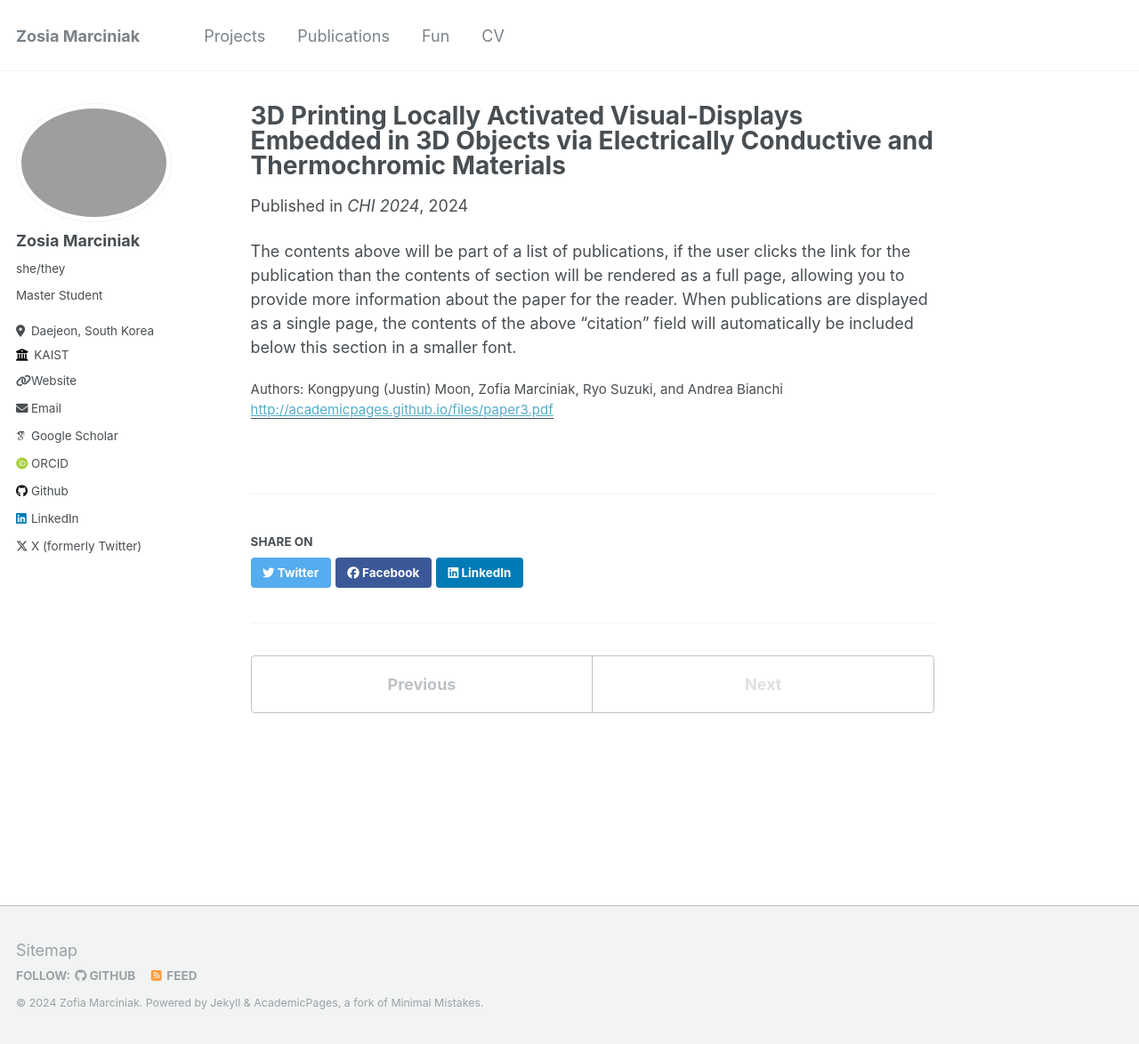
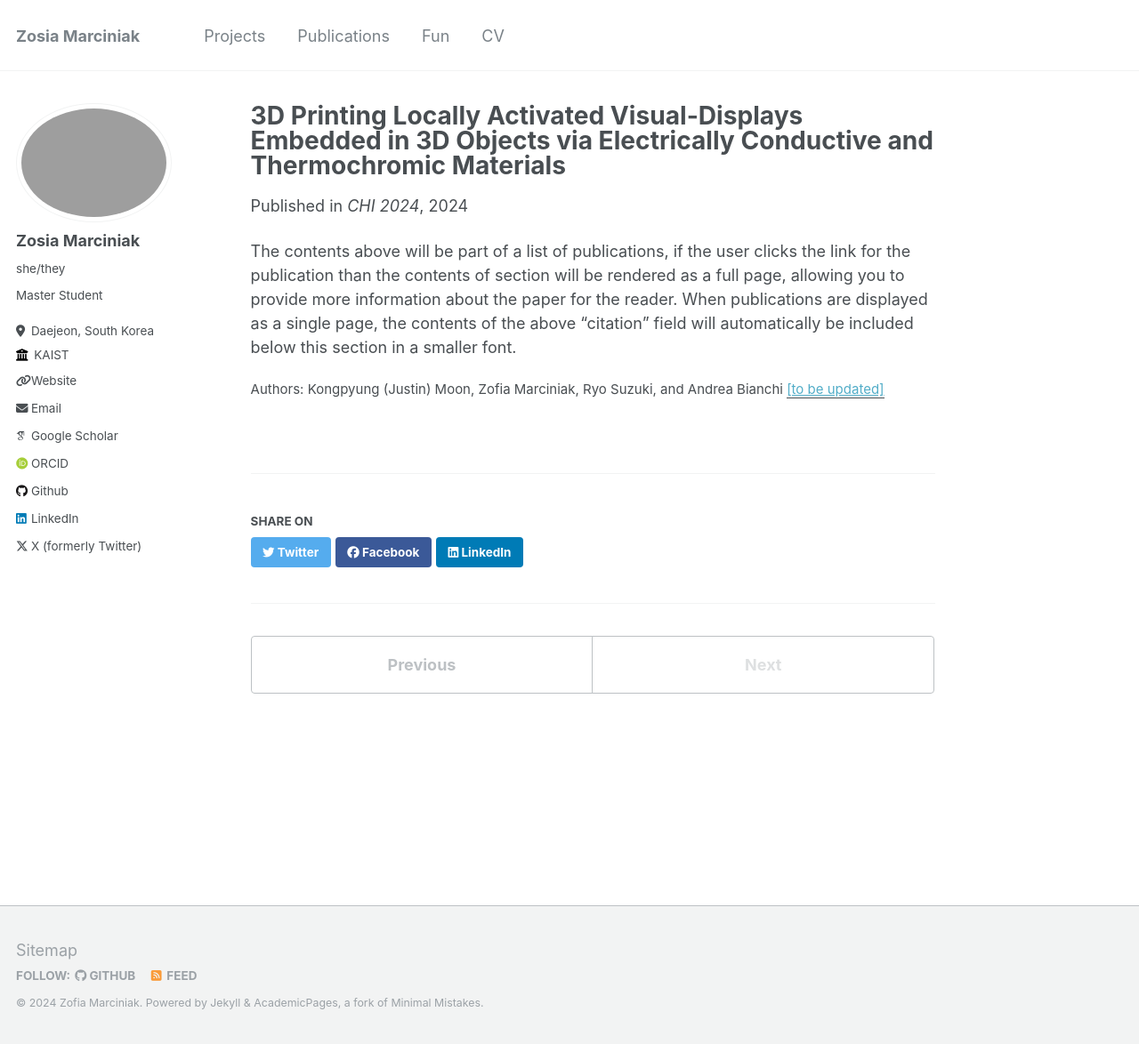
Before and after one commit to zosia-hci/zosia-hci.github.io, a Jekyll site: the page built from _publications/2024-thermopixels.md, in a window 1280 px wide and 1174 px high. Shown: the whole window at 89% size. Built offline with Jekyll 4.4.1, drawn with Linux system fonts in a browser that asks for light colours; some web fonts are replaced.

```diff
--- a/_publications/2024-thermopixels.md
+++ b/_publications/2024-thermopixels.md
@@ -5,7 +5,7 @@ permalink: /publication/2024-thermopixels
 excerpt: '3D printed displays promise to create unique visual interfaces for physical objects. However, current methods for creating 3D printed displays either require specialized post-fabrication processes (e.g., electroluminescence spray and silicon casting) or function as passive elements that simply react to environmental factors (e.g., body and air temperature). These passive displays offer limited control over when, where, and how the colors change. In this paper, we introduce ThermoPixels, a method for designing and 3D printing actively controlled and visually rich thermochromic displays that can be embedded in arbitrary geometries. We investigate the color-changing and thermal properties of thermochromic and conductive filaments. Based on these insights, we designed ThermoPixels and an accompanying software tool that allows embedding ThermoPixels in arbitrary 3D geometries, creating displays of various shapes and sizes (flat, curved, or matrix displays) or displays that embed textures, multiple colors, or that are flexible.'
 date: 2024-05-10
 venue: 'CHI 2024'
-paperurl: 'http://academicpages.github.io/files/paper3.pdf'
+paperurl: '[to be updated]'
 citation: 'Kongpyung (Justin) Moon, Zofia Marciniak, Ryo Suzuki, and Andrea Bianchi'
 ---
 
```
Also changed, not shown: _pages/about.md (+1 -0 lines), images/thermopixels.png (added).
